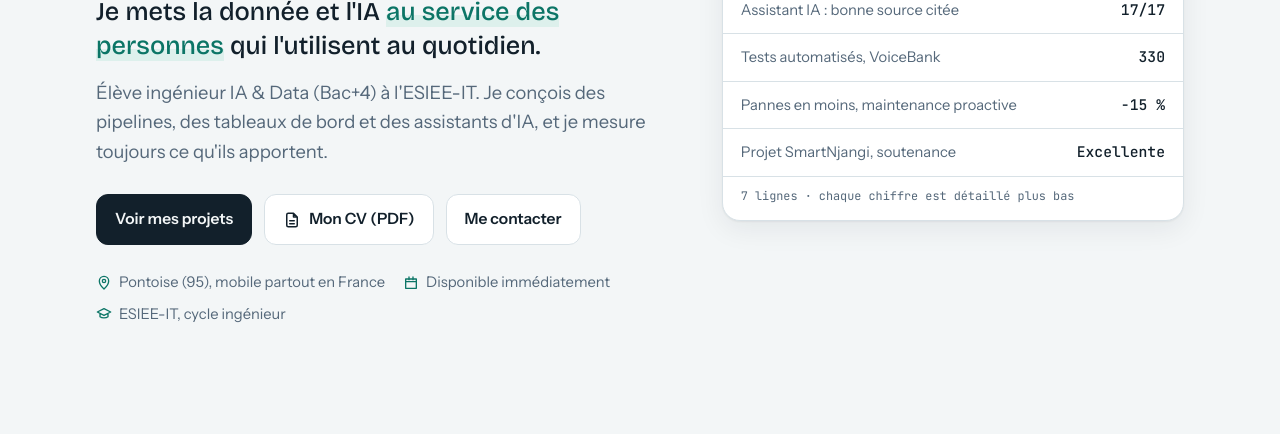
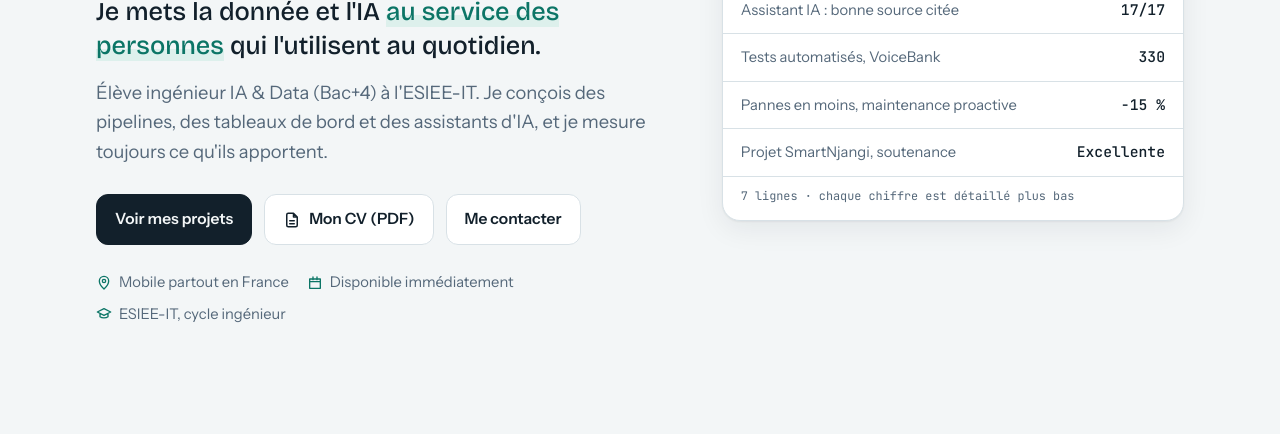
Before and after one commit to rayanrnguebou/rayanrnguebou.github.io, a plain HTML site: page index.html in a window 1280 px wide. Shown: the part 518-952 px from the top of the page. Drawn offline with nearby package versions, Linux system fonts and the light colour scheme.

Commit message:
Indiquer « Partout en France » comme lieu
Co-Authored-By: Claude Opus 5.5 <noreply@anthropic.com>
Claude-Session: https://claude.ai/code/session_01AkWEkcErc5sLF3Jyd1e1fU

```diff
--- a/index.html
+++ b/index.html
@@ -369,7 +369,7 @@ footer .wrap{display:flex;justify-content:space-between;gap:16px;flex-wrap:wrap}
         <a class="btn" href="#contact">Me contacter</a>
       </div>
       <div class="facts">
-        <span><svg aria-hidden="true"><use href="#i-pin"/></svg>Pontoise (95), mobile partout en France</span>
+        <span><svg aria-hidden="true"><use href="#i-pin"/></svg>Mobile partout en France</span>
         <span><svg aria-hidden="true"><use href="#i-cal"/></svg>Disponible immédiatement</span>
         <span><svg aria-hidden="true"><use href="#i-cap"/></svg>ESIEE-IT, cycle ingénieur</span>
       </div>
@@ -885,7 +885,7 @@ footer .wrap{display:flex;justify-content:space-between;gap:16px;flex-wrap:wrap}
           <div><dt>Contrat</dt><dd>Contrat d'apprentissage de 12 à 24 mois</dd></div>
           <div><dt>Métiers</dt><dd>Data Analyst, BI, Data Engineer, Data &amp; IA</dd></div>
           <div><dt>Disponibilité</dt><dd>Immédiate</dd></div>
-          <div><dt>Lieu</dt><dd>Partout en France, en priorité Paris et Île-de-France</dd></div>
+          <div><dt>Lieu</dt><dd>Partout en France</dd></div>
         </dl>
         <a class="btn" href="#contact" style="justify-self:start">Parlons-en</a>
       </div>
@@ -917,7 +917,7 @@ footer .wrap{display:flex;justify-content:space-between;gap:16px;flex-wrap:wrap}
 <footer>
   <div class="wrap">
     <span>© 2026 Rayan Nguebou Temgoua</span>
-    <span>Pontoise, Île-de-France</span>
+    <span>Mobile partout en France</span>
   </div>
 </footer>
 
```
